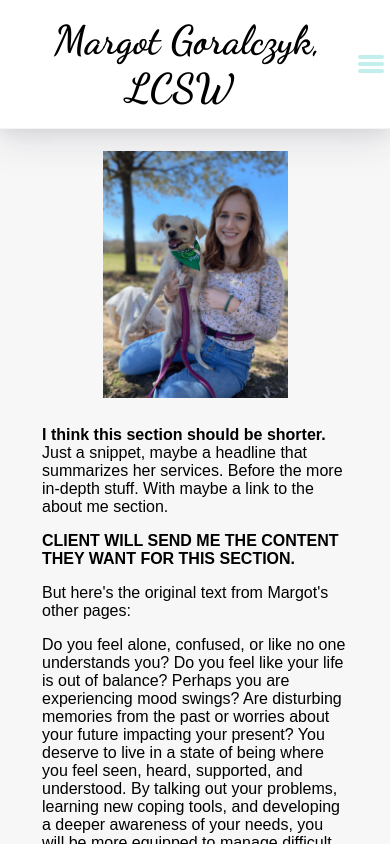
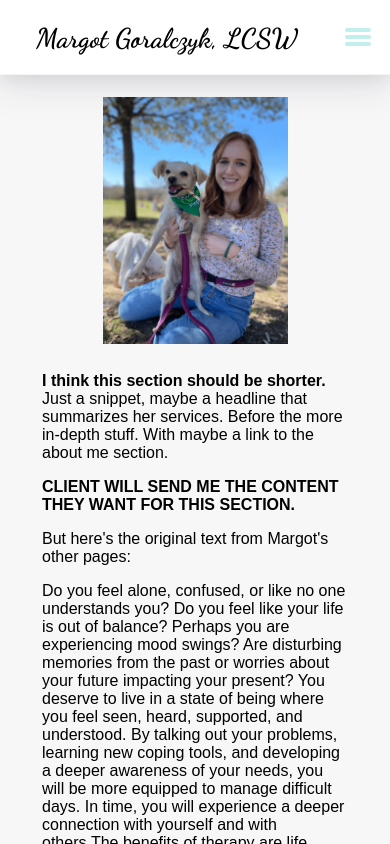
Before and after one commit to pamunev/margot-therapist-website, a React (Create React App) app: page / in a window 390 px wide. Shown: the top 844 px of the page. Built offline with nearby package versions, Linux system fonts and the light colour scheme.

Commit message:
Resized header name logo for mobile view.

```diff
--- a/src/index.css
+++ b/src/index.css
@@ -384,6 +384,7 @@ textarea {
 
   #header h1 a {
     margin-left: 1rem;
+    font-size: 1.7rem;
   }
 
   .nav-links {
```
